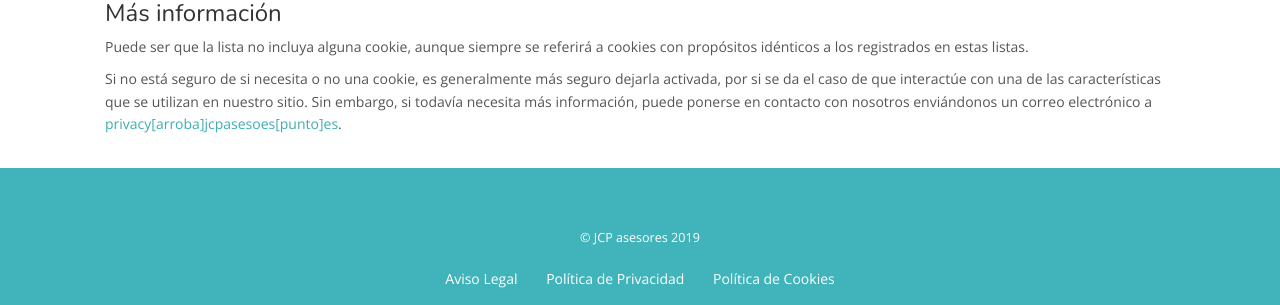
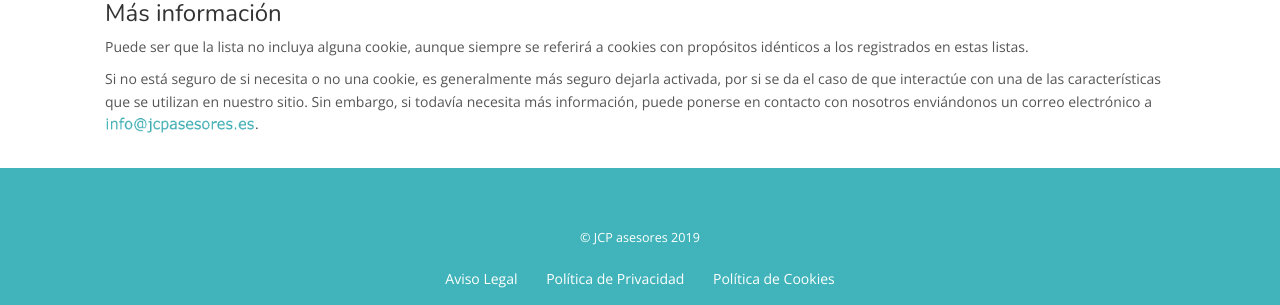
Before and after one commit to MpCity/MpCity.github.io, a Jekyll site: the page built from politica-de-cookies.html, in a window 1280 px wide and 1234 px high. Shown: the part 874-1179 px from the top of the window. Built offline with Jekyll 4.4.1, drawn with Linux system fonts in a browser that asks for light colours.

Commit message:
Update politica-de-cookies.html

```diff
--- a/politica-de-cookies.html
+++ b/politica-de-cookies.html
@@ -21,7 +21,7 @@ layout: default
 <p>Por motivos de seguridad y de mejoría de la experiencia en el sitio, los servicios de CloudFlare que utilizamos pueden establecer diversas cookies como <code>__cfduid</code>. Esta cookie garantiza el correcto funcionamiento del sitio y la confiabilidad de los usuarios que lo visitan. En ningún caso sirve para identificar al usuario. Tiene una duración de 5 años.</p>
 <h3 id="mas-informacion">Más información</h3>
 <p>Puede ser que la lista no incluya alguna cookie, aunque siempre se referirá a cookies con propósitos idénticos a los registrados en estas listas.</p>
-<p>Si no está seguro de si necesita o no una cookie, es generalmente más seguro dejarla activada, por si se da el caso de que interactúe con una de las características que se utilizan en nuestro sitio. Sin embargo, si todavía necesita más información, puede ponerse en contacto con nosotros enviándonos un correo electrónico a <a>privacy[arroba]jcpasesoes[punto]es</a>.</p>
+<p>Si no está seguro de si necesita o no una cookie, es generalmente más seguro dejarla activada, por si se da el caso de que interactúe con una de las características que se utilizan en nuestro sitio. Sin embargo, si todavía necesita más información, puede ponerse en contacto con nosotros enviándonos un correo electrónico a <img src="/static/liame-blue.png" height="20" width="150" alt="info[arroba]jcpasesores[punto]es">.</p>
 <br>
 </div>
 <!-- End Hero -->
```
